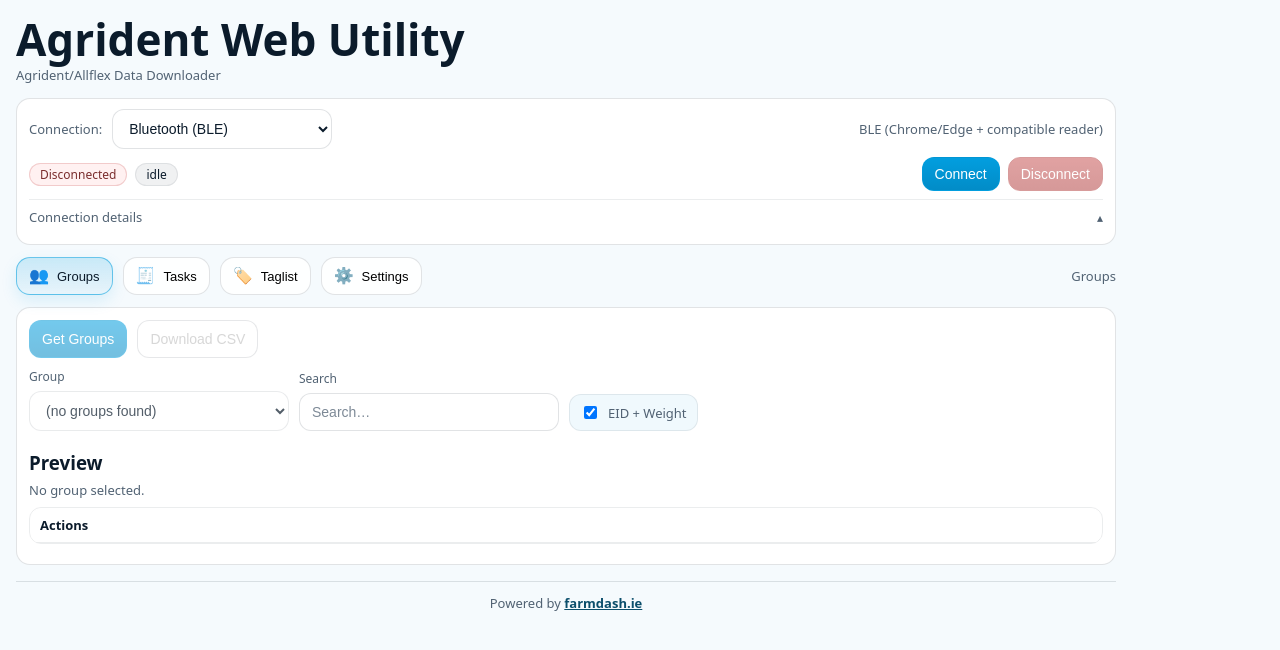
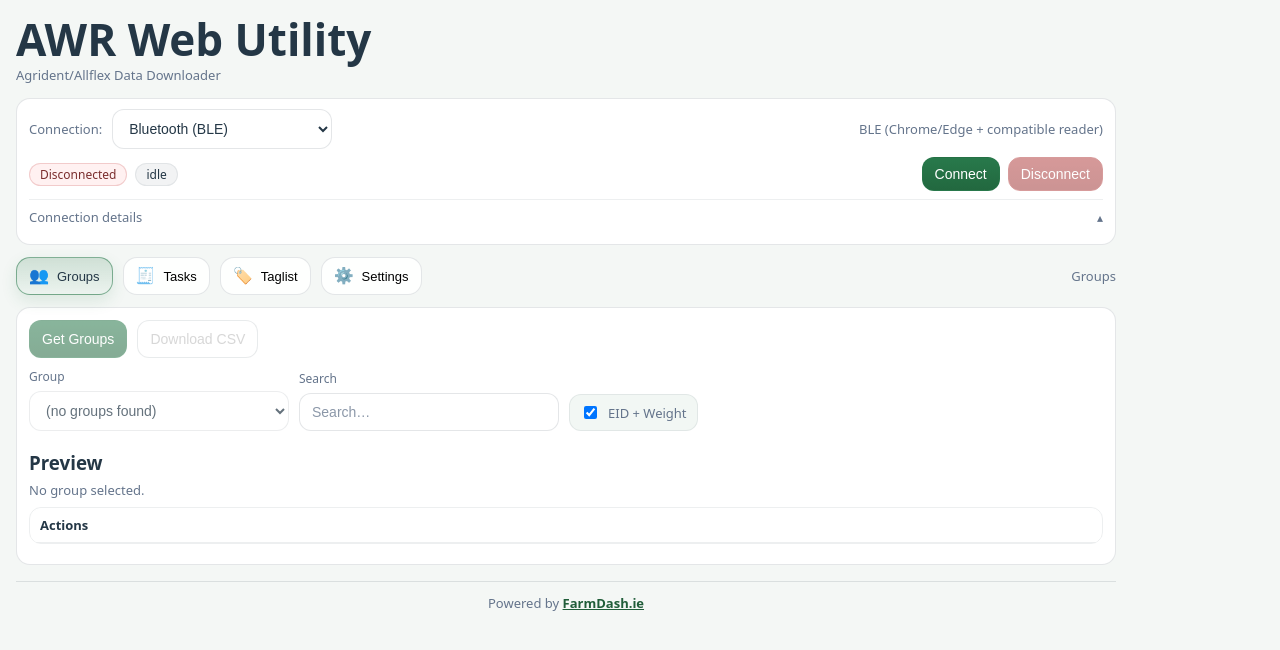
Before and after one commit to Farmer-Eds-Shed/Agrident-Web-Utility, a plain HTML site: page index.html in a window 1280 px wide. Drawn offline with Linux system fonts and the light colour scheme.

Commit message:
Adopt FarmDash visual theme (#3)
* Adopt FarmDash green and slate theme

* Update title and Footer

* Direct GitHub Pages visitors to awr.farmdash.ie

* Update notice on github pages

* Clarify migration notice and label GitHub Pages test environment

```diff
--- a/index.html
+++ b/index.html
@@ -4,14 +4,17 @@
 <head>
   <meta charset="utf-8"/>
   <meta name="viewport" content="width=device-width,initial-scale=1"/>
-  <title>Agrident Web Utility</title>
+  <title>AWR Web Utility</title>
   <link rel="stylesheet" href="./styles.css">
 </head>
 
 <body>
   <header class="appHeader">
     <div class="appTitleWrap">
-      <h1 class="appTitle">Agrident Web Utility</h1>
+      <div style="display:flex; align-items:center; flex-wrap:wrap; gap:8px 12px;">
+        <h1 class="appTitle">AWR Web Utility</h1>
+        <span id="testEnvironmentLabel" class="pill" hidden style="background:#FFF4D6; color:#754C00; border-color:#D6B66C;">Test Environment</span>
+      </div>
       <div class="muted appSubtitle">Agrident/Allflex Data Downloader</div>
     </div>
   </header>
@@ -337,7 +340,7 @@
   </main>
 
   <footer class="muted" style="text-align:center; margin:16px 0; padding:12px 0; border-top:1px solid var(--bd);">
-    Powered by <a href="https://farmdash.ie" target="_blank" rel="noopener noreferrer" style="color:var(--ok-fg); font-weight:600;">farmdash.ie</a>
+    Powered by <a href="https://farmdash.ie" target="_blank" rel="noopener noreferrer" style="color:var(--ok-fg); font-weight:600;">FarmDash.ie</a>
   </footer>
 
   <!-- Task definition upload dialog -->
@@ -454,6 +457,38 @@
     })();
   </script>
 
+  <!-- Migration notice: GitHub Pages only -->
+  <dialog id="migrationNotice" aria-labelledby="migrationTitle" style="width:min(420px, calc(100% - 32px)); border:1px solid var(--bd); border-radius:var(--radius); padding:24px; color:var(--text); background:var(--card); box-shadow:var(--shadow);">
+    <h2 id="migrationTitle" style="margin-top:0;">We've moved!</h2>
+    <p>The stable version of the AWR Web Utility is now available on FarmDash.ie.</p>
+    <p>This site is now used for testing and may contain experimental features.</p>
+    <p><a href="https://awr.farmdash.ie/" style="color:var(--ok-fg); font-weight:600;">awr.farmdash.ie</a></p>
+    <p>Please update your bookmarks to use the new address for future visits.</p>
+    <form method="dialog" style="display:flex; flex-wrap:wrap; gap:10px;">
+      <a class="btn btnPrimary" href="https://awr.farmdash.ie/" style="padding:10px 12px; text-decoration:none;">Open new website</a>
+      <button class="btn" type="submit">Continue to test version</button>
+    </form>
+  </dialog>
+  <style>
+    #migrationNotice::backdrop { background:rgba(36,55,70,.45); }
+  </style>
+  <script>
+    (function () {
+      if (location.hostname !== "farmer-eds-shed.github.io") return;
+      document.getElementById("testEnvironmentLabel").hidden = false;
+      const notice = document.getElementById("migrationNotice");
+      const key = "awr-farmdash-migration-dismissed";
+      try {
+        if (sessionStorage.getItem(key)) return;
+      } catch (_) {}
+      if (typeof notice.showModal !== "function") return;
+      notice.addEventListener("close", function () {
+        try { sessionStorage.setItem(key, "1"); } catch (_) {}
+      });
+      notice.showModal();
+    })();
+  </script>
+
   <script type="module" src="./app.js"></script>
 </body>
 </html>
--- a/styles.css
+++ b/styles.css
@@ -1,28 +1,28 @@
-/* styles.css  (Allflex-ish blue theme + softer status colours) */
+/* styles.css — FarmDash theme */
 :root{
-  /* sampled from your guide image: bright Allflex blue + light blue */
-  --brand:#029EDF;
-  --brand2:#6FC4E8;
+  /* FarmDash shared palette */
+  --brand:#28794B;
+  --brand2:#A8D5B8;
 
-  --bg:#F5FAFD;
+  --bg:#F4F7F5;
   --card:#FFFFFF;
-  --text:#0B1B2B;
-  --muted:#516273;
+  --text:#243746;
+  --muted:#64748B;
 
-  --bd:rgba(11,27,43,.12);
-  --bd2:rgba(11,27,43,.08);
+  --bd:rgba(36,55,70,.12);
+  --bd2:rgba(36,55,70,.08);
 
-  --shadow:0 10px 24px rgba(11,27,43,.10);
+  --shadow:0 10px 24px rgba(36,55,70,.10);
 
   /* softer “status” colours (less shouty than green/red) */
-  --ok-bg:#E7F6FF;
-  --ok-fg:#0B4E6B;
+  --ok-bg:#E7F4EB;
+  --ok-fg:#205D39;
 
   --bad-bg:#FFF1F1;
   --bad-fg:#7A2D2D;
 
   --btn-bg:#FFFFFF;
-  --btn-bd:rgba(11,27,43,.18);
+  --btn-bd:rgba(36,55,70,.18);
 
   --danger-bg:#C95757;   /* softened red */
   --danger-bd:#B84A4A;
@@ -64,7 +64,7 @@ select, input{
   background:#fff;
   color:var(--text);
 }
-input::placeholder{ color:rgba(81,98,115,.75); }
+input::placeholder{ color:rgba(100,116,139,.75); }
 
 button:disabled{ opacity:.55; cursor:not-allowed; }
 
@@ -72,12 +72,12 @@ button:disabled{ opacity:.55; cursor:not-allowed; }
 .pill{
   padding:2px 10px;
   border-radius:999px;
-  background:rgba(11,27,43,.06);
+  background:rgba(36,55,70,.06);
   font-size:12px;
   white-space:nowrap;
   border:1px solid var(--bd2);
 }
-.ok{ background:var(--ok-bg); color:var(--ok-fg); border-color:rgba(2,158,223,.25); }
+.ok{ background:var(--ok-bg); color:var(--ok-fg); border-color:rgba(40,121,75,.25); }
 .bad{ background:var(--bad-bg); color:var(--bad-fg); border-color:rgba(201,87,87,.25); }
 
 /* Buttons */
@@ -89,14 +89,14 @@ button:disabled{ opacity:.55; cursor:not-allowed; }
 }
 
 .btnPrimary{
-  border-color: rgba(2,158,223,.55);
-  background: linear-gradient(180deg, var(--brand), #028CC7);
+  border-color: rgba(40,121,75,.55);
+  background: linear-gradient(180deg, var(--brand), #22683F);
   color:#fff;
 }
 
 .btnDanger{
   border-color: var(--danger-bd);
-  background: linear-gradient(180deg, var(--danger-bg), #B54646);
+  background: linear-gradient(180deg, #B54646, #A33D3D);
   color:#fff;
 }
 
@@ -189,10 +189,10 @@ details.connMore[open] > summary:after{ content:"▴"; }
 .tabBtn .tabLabel{ font-size:13px; }
 
 .tabBtn.active{
-  border-color: rgba(2,158,223,.55);
-  background: linear-gradient(180deg, rgba(2,158,223,.18), rgba(111,196,232,.10));
+  border-color: rgba(40,121,75,.55);
+  background: linear-gradient(180deg, rgba(40,121,75,.18), rgba(168,213,184,.10));
   color: var(--text);
-  box-shadow: 0 6px 16px rgba(2,158,223,.12);
+  box-shadow: 0 6px 16px rgba(40,121,75,.12);
 }
 
 /* ---------- Toolbars ---------- */
@@ -238,7 +238,7 @@ details.connMore[open] > summary:after{ content:"▴"; }
   padding: 8px 10px;
   border:1px solid var(--bd2);
   border-radius:12px;
-  background: rgba(2,158,223,.06);
+  background: rgba(40,121,75,.06);
 }
 
 /* Tables */
@@ -257,7 +257,7 @@ th, td{
 }
 
 th{
-  background: rgba(11,27,43,.03);
+  background: rgba(36,55,70,.03);
   position:sticky;
   top:0;
   z-index:1;
@@ -298,7 +298,7 @@ table {
 .overlay{
   position:fixed;
   inset:0;
-  background: rgba(11,27,43,.35);
+  background: rgba(36,55,70,.35);
   display:none;
   align-items:center;
   justify-content:center;
@@ -373,7 +373,7 @@ table {
   display:flex;
   gap:10px;
   justify-content:flex-end;
-  background: rgba(11,27,43,.03);
+  background: rgba(36,55,70,.03);
   flex-wrap:wrap;
 }
 
@@ -486,3 +486,9 @@ table {
   .scroll{ max-height:360px; }
   table{ min-width:680px; }
 }
+
+/* Accessible keyboard focus across shared controls */
+:where(button, select, input, a, summary):focus-visible{
+  outline:2px solid var(--brand);
+  outline-offset:3px;
+}
```
